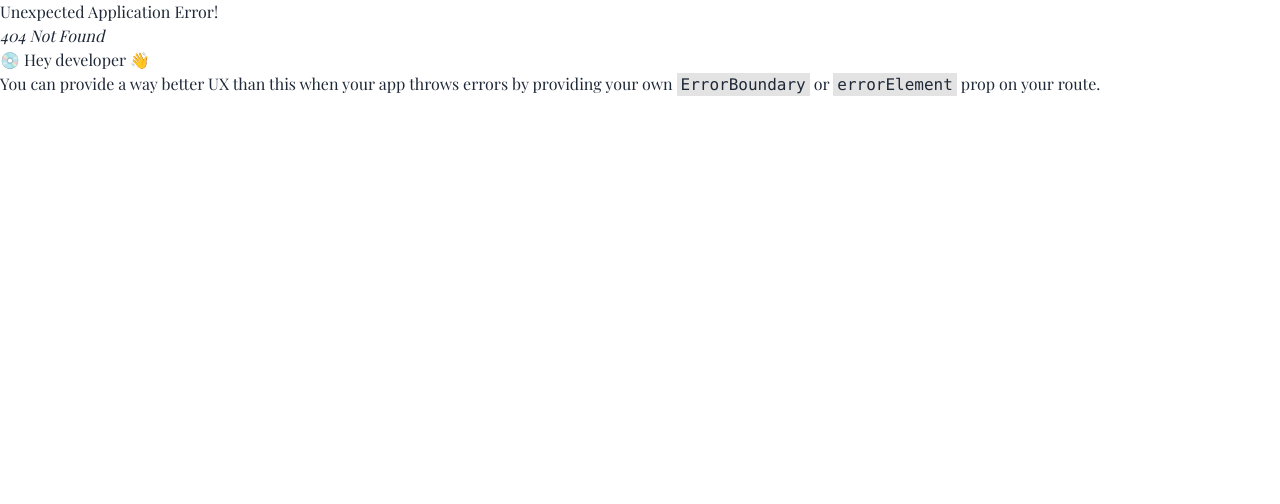
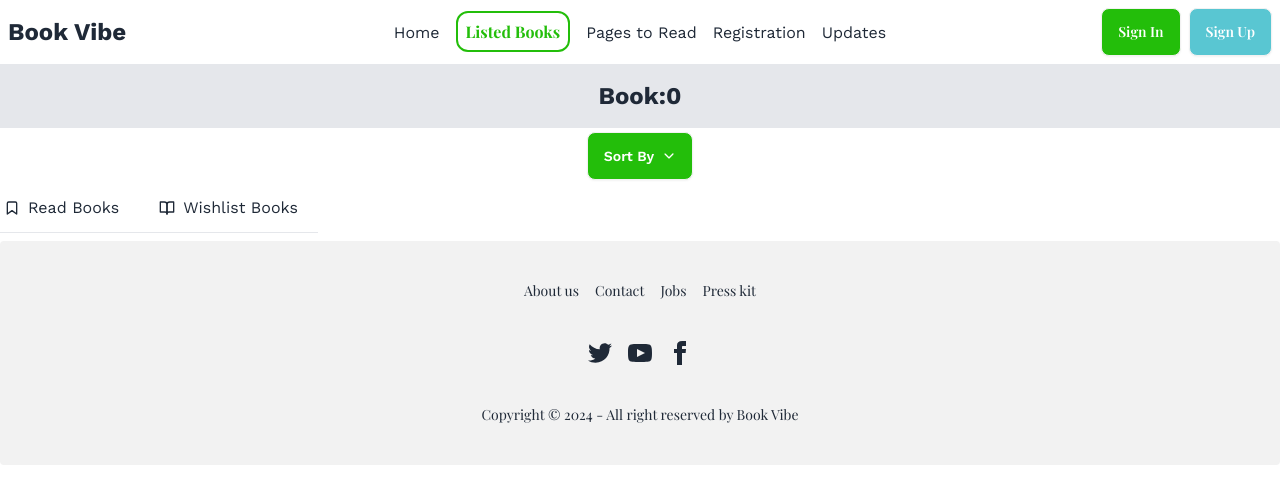
Before and after one commit to rafaulgoni/book-vibe, a React (Vite) app: page /books/wishlist in a window 1280 px wide. Before the commit this address had no page. Shown: the top 504 px of the page. Built offline with nearby package versions, Linux system fonts and the light colour scheme; a web font is replaced by a local one.

Commit message:
complate chart section

```diff
--- a/package.json
+++ b/package.json
@@ -17,6 +17,7 @@
     "react-icons": "^5.0.1",
     "react-router-dom": "^6.22.3",
     "react-toastify": "^10.0.5",
+    "recharts": "^2.12.3",
     "sort-by": "^1.2.0"
   },
   "devDependencies": {
--- a/src/components/Books/Books.jsx
+++ b/src/components/Books/Books.jsx
@@ -1,10 +1,11 @@
 import { useEffect, useState } from "react";
-import { useLoaderData } from "react-router-dom";
+import { Link, useLoaderData } from "react-router-dom";
 import { getBookSave } from "../localStorage";
 import AddCard from "../AddCard";
 import { IoIosArrowDown } from "react-icons/io";
 
 const Books = () => {
+    const [tabIndex, setTabIndex] = useState()
     const books = useLoaderData();
     const [addBooks, setAddBooks] = useState([]);
 
@@ -40,19 +41,47 @@ const Books = () => {
             </div>
             <div>
                 <div className="flex items-center -mx-4 overflow-x-auto overflow-y-hidden flex-nowrap dark:bg-gray-100 dark:text-gray-800 mb-2">
-                    <a rel="noopener noreferrer" href="#" className="flex items-center flex-shrink-0 px-5 py-3 space-x-2 border-b dark:border-gray-600 dark:text-gray-600">
-                        <svg xmlns="http://www.w3.org/2000/svg" viewBox="0 0 24 24" fill="none" stroke="currentColor" strokeWidth="2" strokeLinecap="round" strokeLinejoin="round" className="w-4 h-4">
-                            <path d="M19 21l-7-5-7 5V5a2 2 0 0 1 2-2h10a2 2 0 0 1 2 2z"></path>
+                    <Link
+                        to=''
+                        onClick={() => setTabIndex(0)}
+                        className={`flex cursor-pointer items-center flex-shrink-0 px-5 py-3 space-x-2 ${tabIndex === 0 ? 'border border-b-0 font-bold' : 'border-b'
+                            }  `}
+                    >
+                        <svg
+                            xmlns='http://www.w3.org/2000/svg'
+                            viewBox='0 0 24 24'
+                            fill='none'
+                            stroke='currentColor'
+                            strokeWidth='2'
+                            strokeLinecap='round'
+                            strokeLinejoin='round'
+                            className='w-4 h-4'
+                        >
+                            <path d='M19 21l-7-5-7 5V5a2 2 0 0 1 2-2h10a2 2 0 0 1 2 2z'></path>
                         </svg>
                         <span className="font-family">Read Books</span>
-                    </a>
-                    <a rel="noopener noreferrer" href="#" className="flex items-center flex-shrink-0 px-5 py-3 space-x-2 border border-b-0 rounded-t-lg dark:border-gray-600 dark:text-gray-900">
-                        <svg xmlns="http://www.w3.org/2000/svg" viewBox="0 0 24 24" fill="none" stroke="currentColor" strokeWidth="2" strokeLinecap="round" strokeLinejoin="round" className="w-4 h-4">
-                            <path d="M2 3h6a4 4 0 0 1 4 4v14a3 3 0 0 0-3-3H2z"></path>
-                            <path d="M22 3h-6a4 4 0 0 0-4 4v14a3 3 0 0 1 3-3h7z"></path>
+                    </Link>
+                    <Link
+                        to={`wishlist`}
+                        onClick={() => setTabIndex(1)}
+                        className={`flex cursor-pointer items-center flex-shrink-0 px-5 py-3 space-x-2 ${tabIndex === 1 ? 'border border-b-0 font-bold' : 'border-b'
+                            }  `}
+                    >
+                        <svg
+                            xmlns='http://www.w3.org/2000/svg'
+                            viewBox='0 0 24 24'
+                            fill='none'
+                            stroke='currentColor'
+                            strokeWidth='2'
+                            strokeLinecap='round'
+                            strokeLinejoin='round'
+                            className='w-4 h-4'
+                        >
+                            <path d='M2 3h6a4 4 0 0 1 4 4v14a3 3 0 0 0-3-3H2z'></path>
+                            <path d='M22 3h-6a4 4 0 0 0-4 4v14a3 3 0 0 1 3-3h7z'></path>
                         </svg>
                         <span className="font-family">Wishlist Books</span>
-                    </a>
+                    </Link>
                 </div>
             </div>
             <div className="space-y-3">
--- a/src/components/Details/Details.jsx
+++ b/src/components/Details/Details.jsx
@@ -10,8 +10,10 @@ const Details = () => {
   const bookDetails = details.find(bookDetails => bookDetails.bookId === idInt);
 
   const storeBook =()=>{
+
+    toast("Wow so easy !");
     bookSave(idInt);
-    toast("Wow so easy !");
+
   }
 
   return (
--- /dev/null
+++ b/src/components/Wishlist/Wishlist.jsx
@@ -0,0 +1,11 @@
+
+
+const Wishlist = () => {
+    return (
+        <div>
+            <h1>hi</h1>
+        </div>
+    );
+};
+
+export default Wishlist;
--- a/src/main.jsx
+++ b/src/main.jsx
@@ -1,55 +1,13 @@
 import React from 'react'
 import ReactDOM from 'react-dom/client'
 import './index.css'
-import App from './App'
-import Home from './components/Home/Home'
-import Books from './components/Books/Books'
-import Pages from './components/Pages/Pages'
-import Registration from './components/Registration/Registration'
-import Updates from './components/Updates/Updates'
-import Details from './components/Details/Details'
+
+import {
+  RouterProvider,
+} from "react-router-dom";
+import { router } from './routes/Routes';
 
 
-import {
-  createBrowserRouter,
-  RouterProvider,
-} from "react-router-dom";
-
-const router = createBrowserRouter([
-  {
-    path: "/",
-    element: <App></App>,
-    children: [
-    {
-      path:'/',
-      element: <Home></Home>,
-      loader: ()=> fetch('/FakeCard.json')
-    },
-    {
-      path: '/books',
-      element: <Books></Books>,
-      loader: () => fetch('/FakeCard.json')
-    },
-    {
-      path: '/pages',
-      element: <Pages></Pages>,
-    },
-    {
-      path: '/registration',
-      element: <Registration></Registration>,
-    },
-    {
-      path: '/updates',
-      element: <Updates></Updates>,
-    },
-    {
-      path:'/details/:bookId',
-      element: <Details></Details>,
-      loader: ()=> fetch('/FakeCard.json')
-    },
-    ]
-  },
-]);
 
 ReactDOM.createRoot(document.getElementById('root')).render(
   <React.StrictMode>
--- /dev/null
+++ b/src/routes/Routes.jsx
@@ -0,0 +1,51 @@
+import { createBrowserRouter } from "react-router-dom";
+import App from "../App";
+import Home from "../components/Home/Home";
+import Books from "../components/Books/Books";
+import Pages from "../components/Pages/Pages";
+import Registration from "../components/Registration/Registration";
+import Updates from "../components/Updates/Updates";
+import Details from "../components/Details/Details";
+import Wishlist from "../components/Wishlist/Wishlist";
+
+export const router = createBrowserRouter([
+    {
+      path: "/",
+      element: <App></App>,
+      children: [
+      {
+        path:'/',
+        element: <Home></Home>,
+        loader: ()=> fetch('/FakeCard.json')
+      },
+      {
+        path: '/books',
+        element: <Books></Books>,
+        loader: () => fetch('/FakeCard.json'),
+        children:[
+          {
+            path:'wishlist',
+            element:<Wishlist></Wishlist>
+          }
+        ]
+      },
+      {
+        path: '/pages',
+        element: <Pages></Pages>,
+      },
+      {
+        path: '/registration',
+        element: <Registration></Registration>,
+      },
+      {
+        path: '/updates',
+        element: <Updates></Updates>,
+      },
+      {
+        path:'/details/:bookId',
+        element: <Details></Details>,
+        loader: ()=> fetch('/FakeCard.json')
+      },
+      ]
+    },
+  ]);
```
Also changed, not shown: 1 other file (tests, documents, lock files or other folders).
